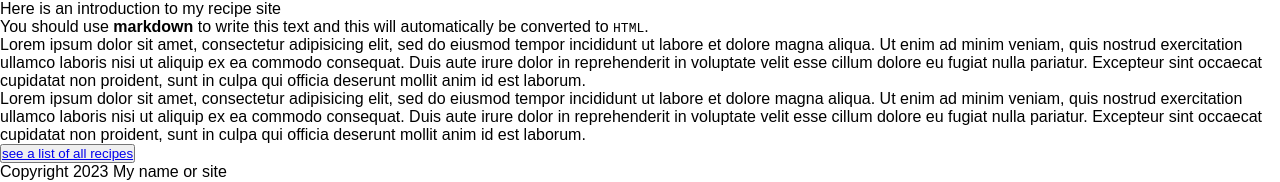
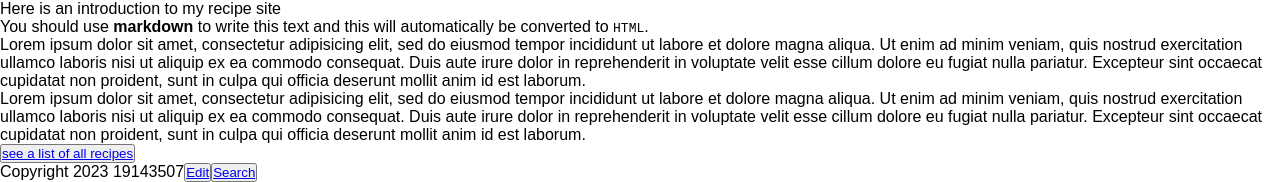
Before and after one commit to 19143507/inn-at-emmington, a Jekyll site: the page built from home/index.md, in a window 1280 px wide. Shown: the part 1941-2123 px from the top of the page. Built offline with Jekyll 4.4.1, drawn with Linux system fonts in a browser that asks for light colours.

Commit message:
Update _config.yml

```diff
--- a/_config.yml
+++ b/_config.yml
@@ -1,18 +1,18 @@
 
 # SITE CONFIGURATION
-url: "https://yoursite.netlify.app"   #change this to yours
-repository: yourusername/yourrepository
+url: "https://theinnatemmington.netlify.app"   #change this to yours
+repository: 19143507/inn-at-emmington
 title: Your recipe collection
-recipemenu: false # you can change to true and a menu of all recipes will appear
-editbutton: false # you can navigate to edit your site by going to https://yoursite.netlify.app/admin
+recipemenu: true # you can change to true and a menu of all recipes will appear
+editbutton: true # you can navigate to edit your site by going to https://yoursite.netlify.app/admin
 # change the above to true and an admin button will appear in your footer
-searchbutton: false # you can have a search feature by adding this button to the footer
+searchbutton: true # you can have a search feature by adding this button to the footer
 # change the above to true and a search button will appear in your footer
 
 
 # change the following to your name or site name
 footer_text:
-  "Copyright 2023 My name or site"
+  "Copyright 2023 19143507"
 
 # DO NOT EDIT BELOW THIS LINE
 
```
